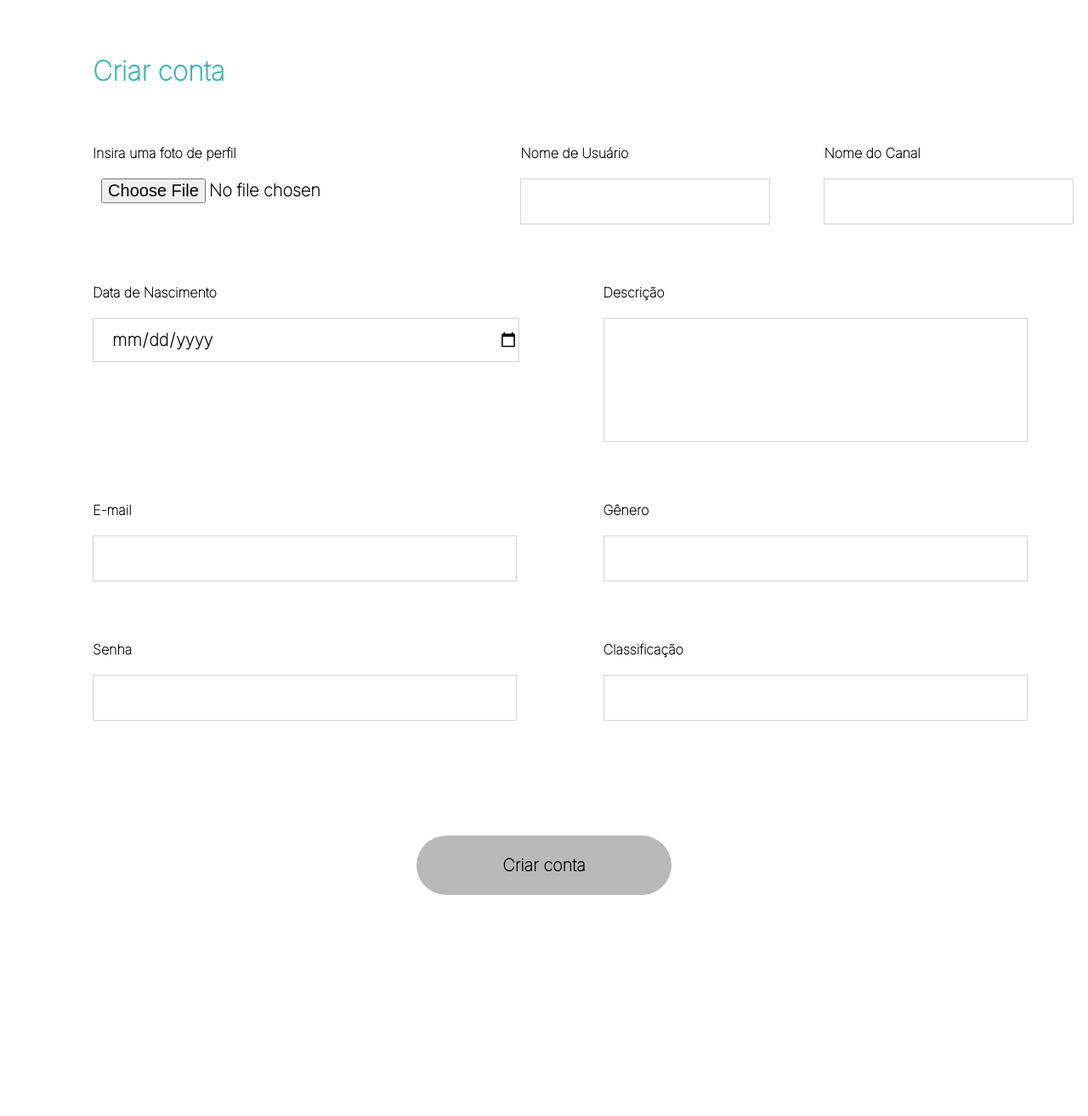
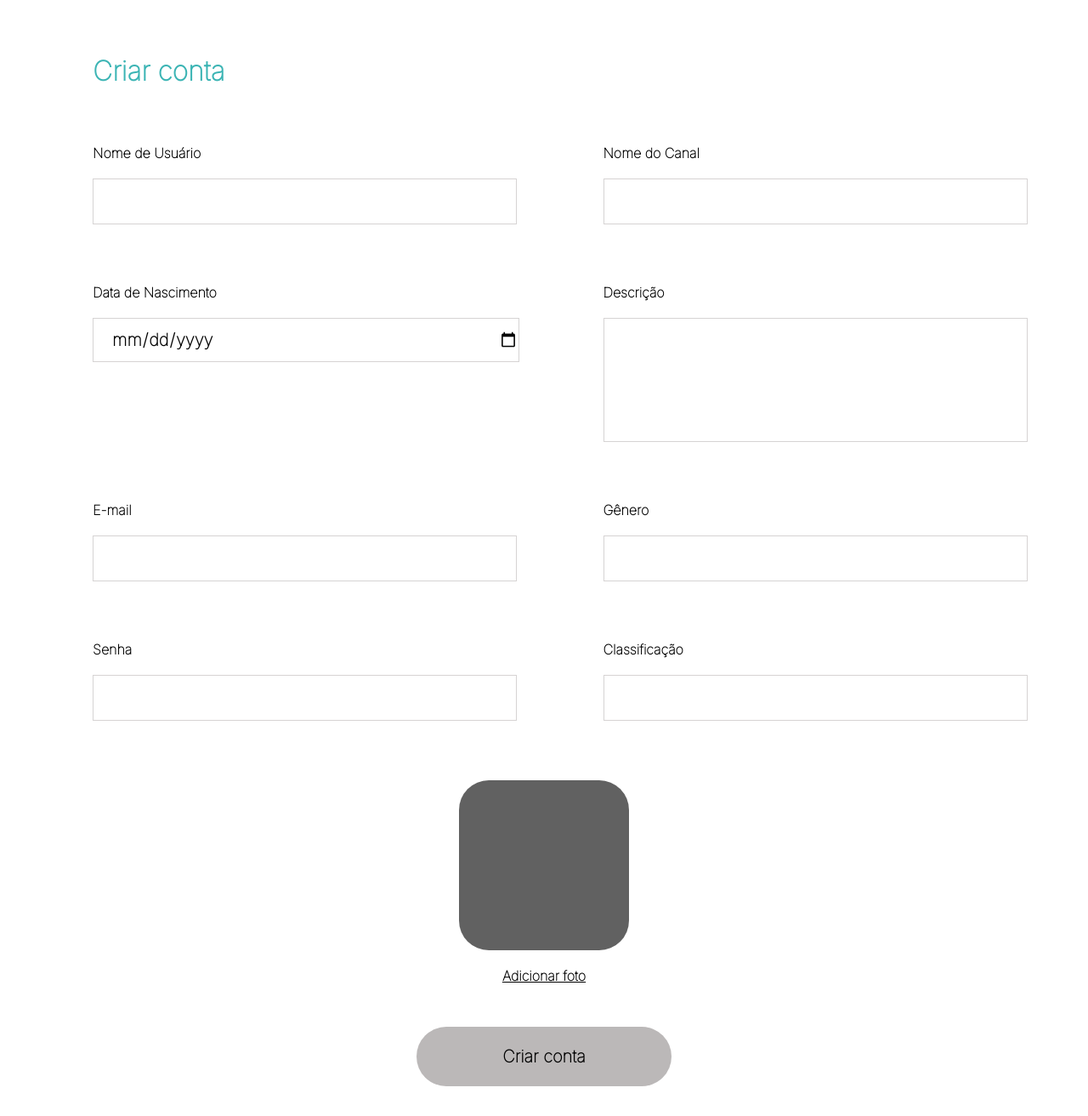
Before and after one commit to Vagner-Filho/progweb-podcast, a PHP site: page /criarConta in a window 1280 px wide; the page is wider, and only the part inside the window is pictured. Shown: that part at 85% size. Before the commit the page ends 1053 px from the top of that part, so only its background shows below. Run offline with PHP 8.4, Linux system fonts and the light colour scheme.

Commit message:
criarConta recebendo Foto

```diff
--- a/src/view/criarConta.php
+++ b/src/view/criarConta.php
@@ -19,10 +19,12 @@
             </header>
             <?php include(__DIR__.'/alert.php') ?>
             <div class="first-line">
-				<div>
-                    <label for="foto-usuario">Insira uma foto de perfil</label>
-                    <input type="file" id="foto-usuario" name="foto-usuario" accept="png, .jpg">
-                </div>
+                <!--<div>
+                    <div>
+                        <label for="foto-usuario">Insira uma foto de perfil</label>
+                        <input type="file" id="foto-usuario" name="foto-usuario" accept="png, .jpg">
+                    </div>
+                </div>-->
                 <div>
                     <label for="nome-usuario">Nome de Usuário</label>
                     <input type="text" id="nome-usuario" name="nome-usuario" required>
@@ -62,6 +64,18 @@
                     <input type="text" id="classificacao" name="classificacao" required>
                 </div>
             </div>
+            <div class='foto'>
+                    <label for="foto-episodio" class="addPick imagem">
+                        <div id='foto'  class="default-pic"></div>
+                    </label>
+                    <label for="foto-episodio" class="addPick">
+                        Adicionar foto
+                    </label>
+                    <input type="file" name="foto-episodio" id="foto-episodio" class="d-none" accept=".png, .jpg">
+                </div>
+            <div></div>
+
+
             <div class="criar">
                 <button id="criar" type="submit">Criar conta</button>
             </div>
@@ -76,6 +90,10 @@
     body {
         font-family: 'Inter', sans-serif;
         font-weight: bolder;
+    }
+
+    .d-none {
+        display: none;
     }
 
     div {
@@ -93,6 +111,36 @@
     div > div:nth-child(1) {
         padding-right: 8%;
         padding-left: 8%;
+    }
+
+    .imagem {
+        height: 200px;
+        border-radius: 35px;
+        margin-bottom: 20px;
+    }
+
+    .foto {
+        display: flex;
+        flex-direction: column;
+        justify-content: center;
+        align-items: center;
+        width: 100%;
+        margin-bottom: -50px;
+    }
+
+    .addPick {
+        text-decoration: underline;
+        color: black;
+    }
+
+    .addPick:hover {
+        cursor: pointer;
+    }
+    .default-pic {
+        width: 200px;
+        height: 200px;
+        background-color: #616161;
+        border-radius: 35px;
     }
 
     .nome  {
```
